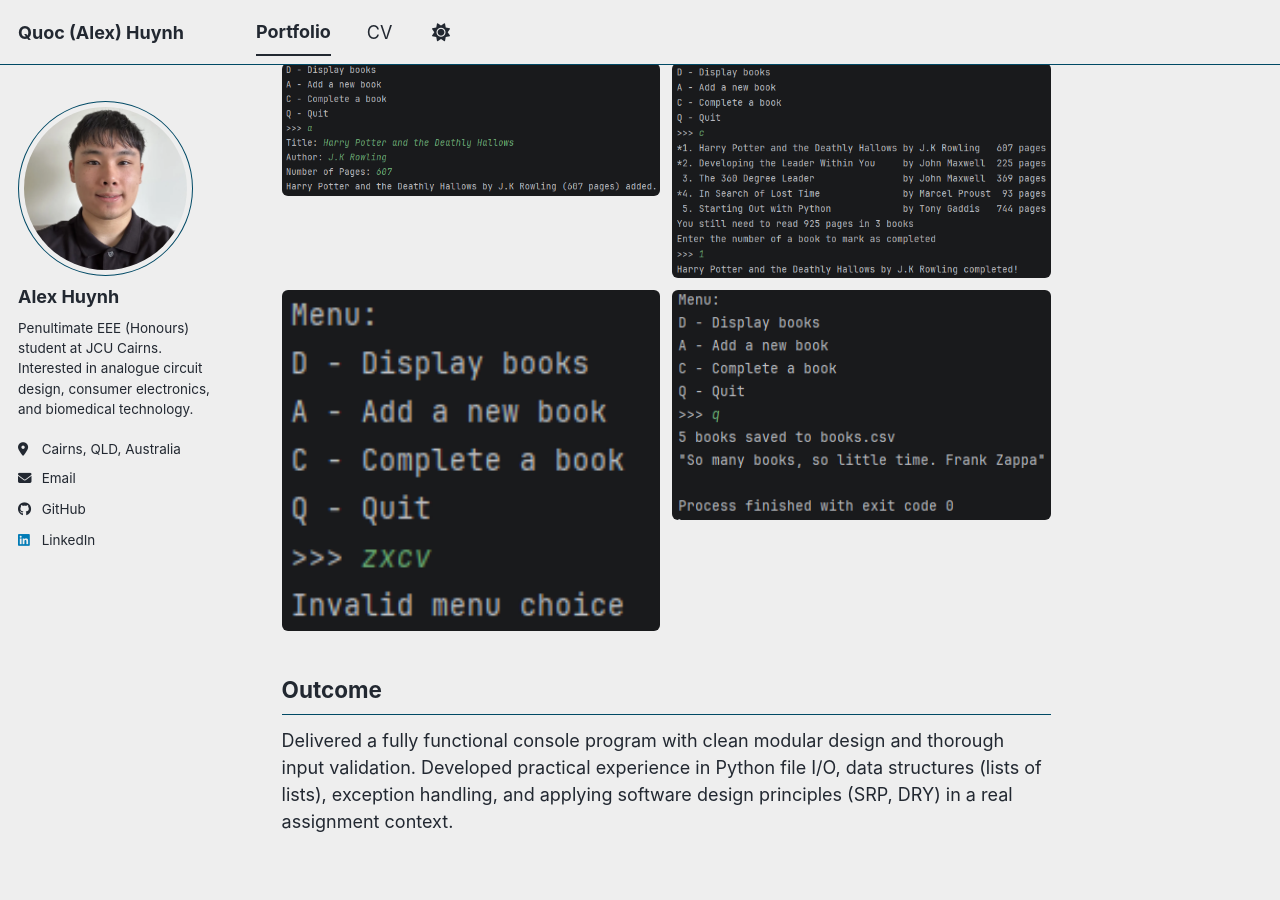
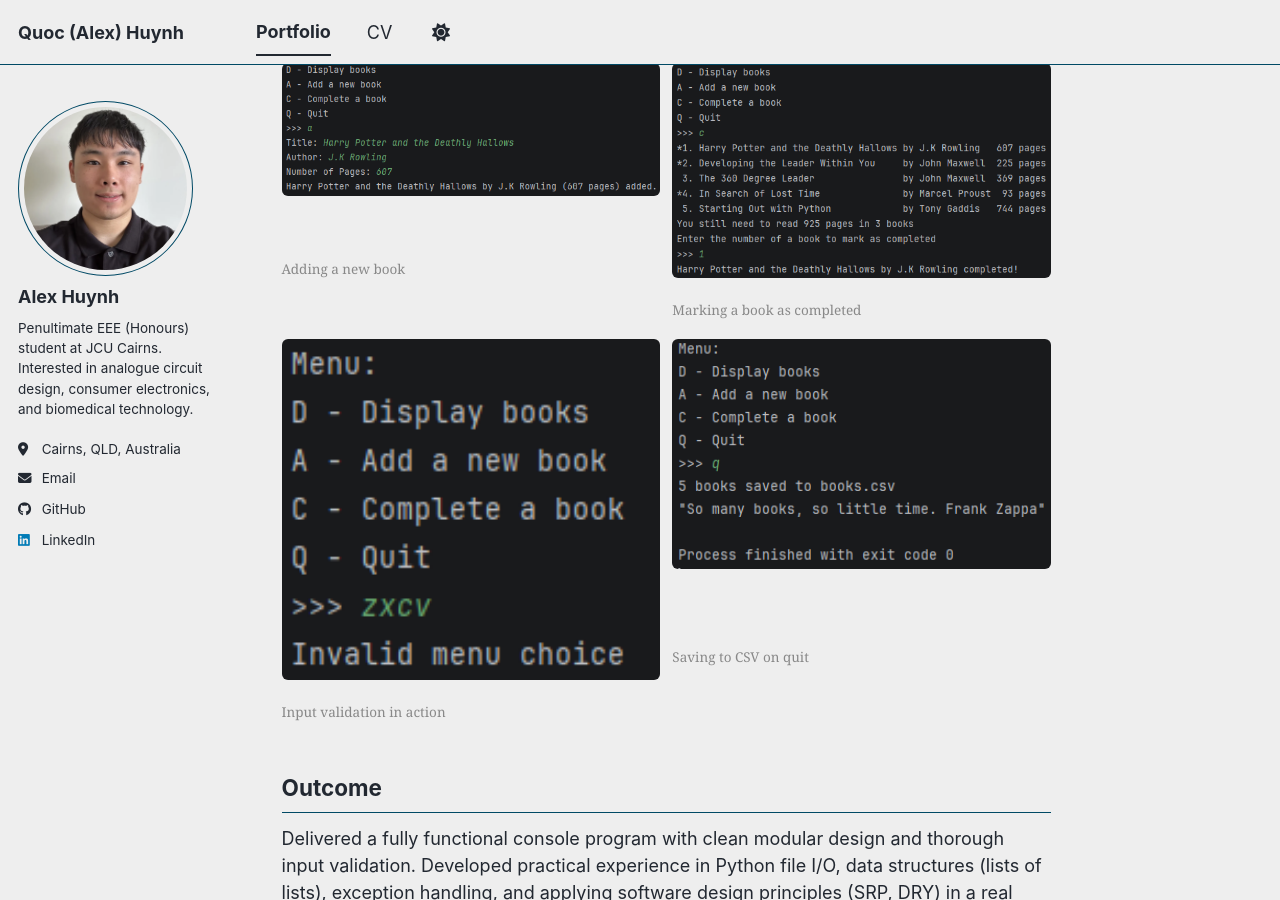
Before and after one commit to quochuynh1/quochuynh1.github.io, a Jekyll site: the page built from _portfolio/books1.md, in a window 1280 px wide and 900 px high, scrolled down 1177 px. Built offline with Jekyll 4.4.1, drawn with Linux system fonts in a browser that asks for light colours; a script bundle is joined from its source files by our own code; library files that are not in the unit come from our copies.

Commit message:
Fix books1.md galler photos

```diff
--- a/_portfolio/books1.md
+++ b/_portfolio/books1.md
@@ -25,12 +25,28 @@ Design and implement a command-line book tracking application in Python that all
 
 ## Gallery 🖼️
 <div style="display: grid; grid-template-columns: repeat(2, 1fr); gap: 12px; margin-top: 12px;">
-  <img src="/images/a1books/addbooks.png" alt="Gallery photo" style="width: 100%; border-radius: 6px; object-fit: cover;">
-  <img src="/images/a1books/completebooks.png" alt="Gallery photo" style="width: 100%; border-radius: 6px; object-fit: cover;">
-  <img src="/images/a1books/abc.png" alt="Gallery photo" style="width: 100%; border-radius: 6px; object-fit: cover;">
-  <img src="/images/a1books/def.png" alt="Gallery photo" style="width: 100%; border-radius: 6px; object-fit: cover;">
+
+  <figure style="margin: 0;">
+    <img src="/images/a1books/addbooks.png" alt="Adding a book" style="width: 100%; border-radius: 6px;">
+    <figcaption style="font-size: 0.75rem; color: #888; margin-top: 4px; text-align: center;">Adding a new book</figcaption>
+  </figure>
+
+  <figure style="margin: 0;">
+    <img src="/images/a1books/completebooks.png" alt="Completing a book" style="width: 100%; border-radius: 6px;">
+    <figcaption style="font-size: 0.75rem; color: #888; margin-top: 4px; text-align: center;">Marking a book as completed</figcaption>
+  </figure>
+
+  <figure style="margin: 0;">
+    <img src="/images/a1books/abc.png" alt="Input validation" style="width: 100%; border-radius: 6px;">
+    <figcaption style="font-size: 0.75rem; color: #888; margin-top: 4px; text-align: center;">Input validation in action</figcaption>
+  </figure>
+
+  <figure style="margin: 0;">
+    <img src="/images/a1books/def.png" alt="Saving and quitting" style="width: 100%; border-radius: 6px;">
+    <figcaption style="font-size: 0.75rem; color: #888; margin-top: 4px; text-align: center;">Saving to CSV on quit</figcaption>
+  </figure>
+
 </div>
-
 
 ## Outcome
 
```
